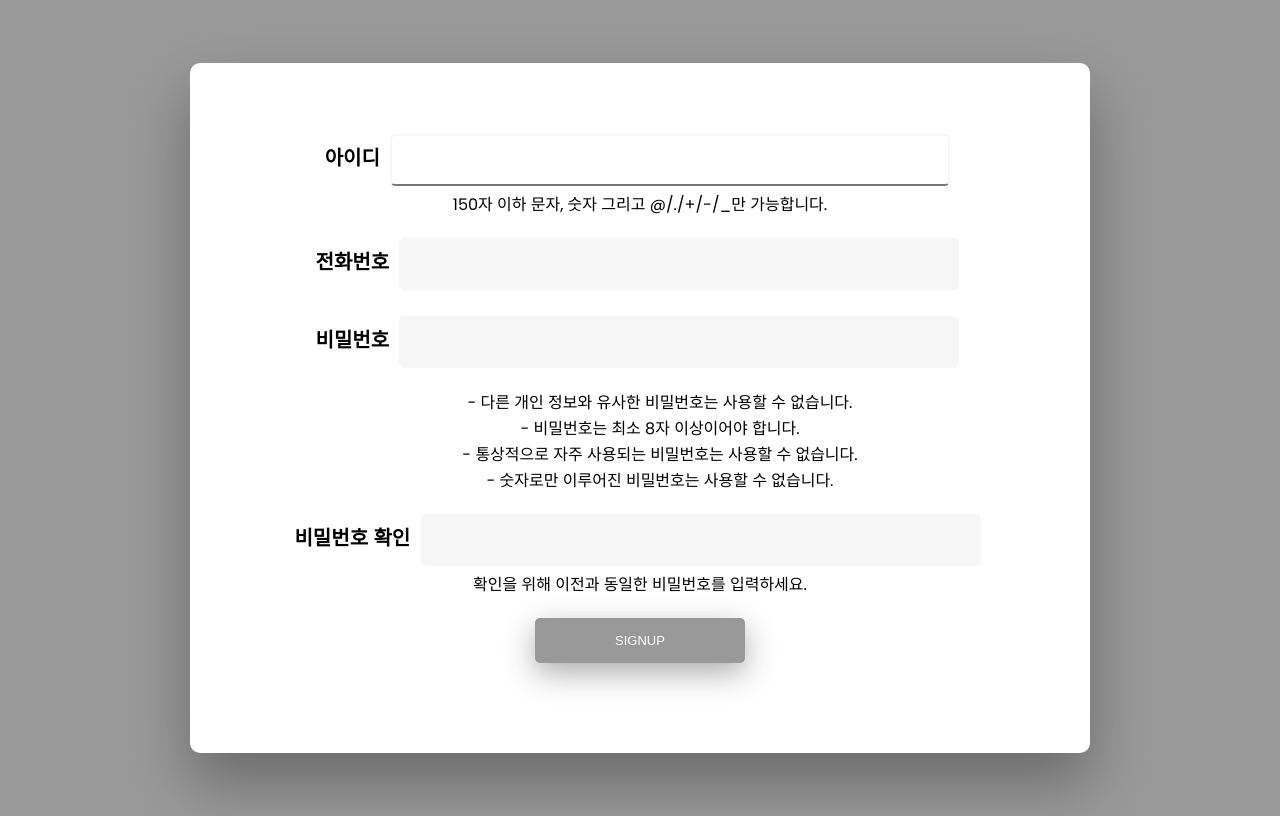
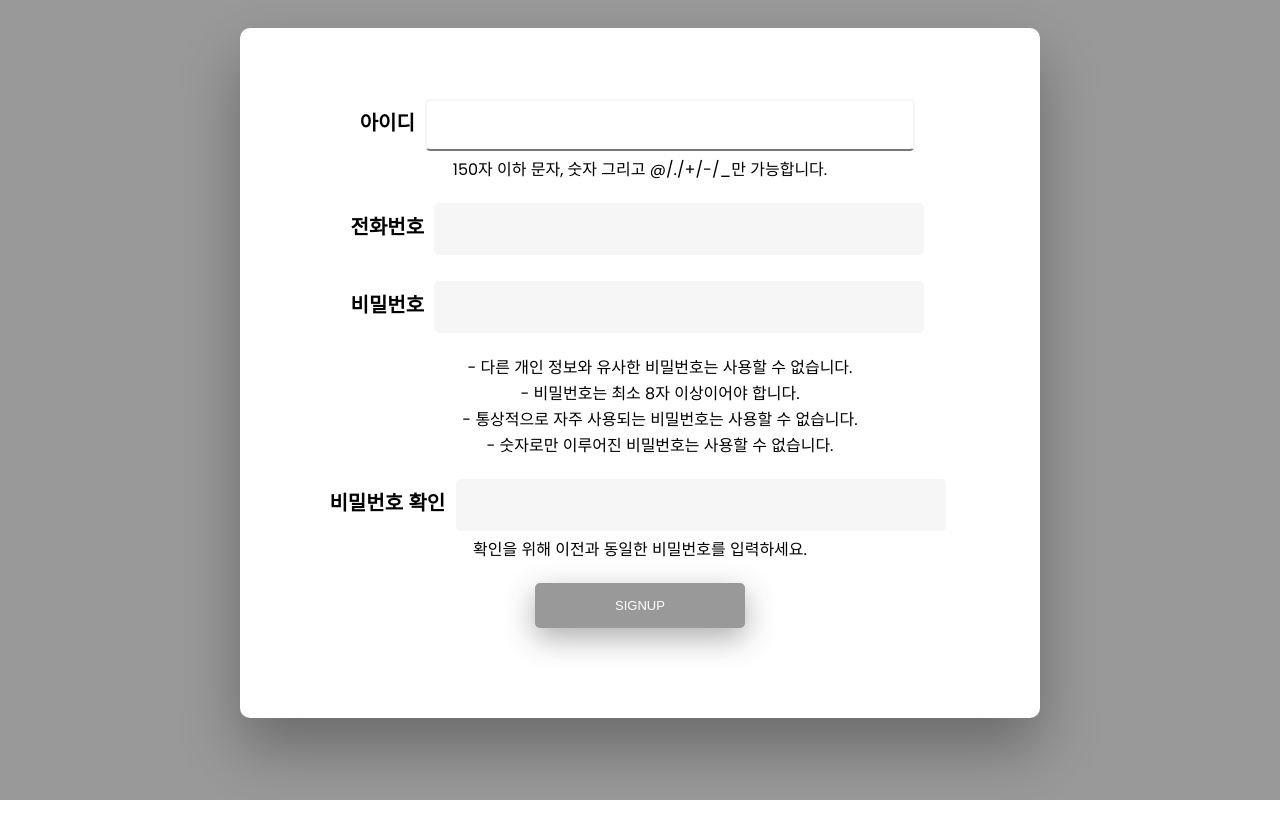
Before and after one commit to Capstone-Design-kiosk/motion_detection_kiosk, a Django app: page /accounts/signup/ in a window 1280 px wide. Run offline with Django 3.2, Linux system fonts and the light colour scheme; parts of the project's set-up code (start-up, migrations or seed data) failed here and were passed over.

Commit message:
비율수정

```diff
--- a/static/css/mymenu/login.css
+++ b/static/css/mymenu/login.css
@@ -8,7 +8,7 @@
 
 body {
   font-family: "Poppins", sans-serif;
-  height: 100vh;
+  height: 70vh;
 
 }
 
@@ -51,7 +51,7 @@
   background: #fff;
   padding: 30px;
   width: 90%;
-  max-width: 700px;
+  max-width: 800px;
   position: relative;
   padding: 0px;
   -webkit-box-shadow: 0 30px 60px 0 rgba(0,0,0,0.3);
--- a/static/css/mymenu/signup.css
+++ b/static/css/mymenu/signup.css
@@ -8,7 +8,7 @@
 
 body {
   font-family: "Poppins", sans-serif;
-  height: 100vh;
+  height: 70vh;
 }
 
 a {
@@ -51,7 +51,7 @@
   background: #fff;
   padding: 30px;
   width: 100%;
-  max-width: 900px;
+  max-width: 800px;
   position: relative;
   padding: 50px;
   -webkit-box-shadow: 0 30px 60px 0 rgba(0,0,0,0.3);
```
